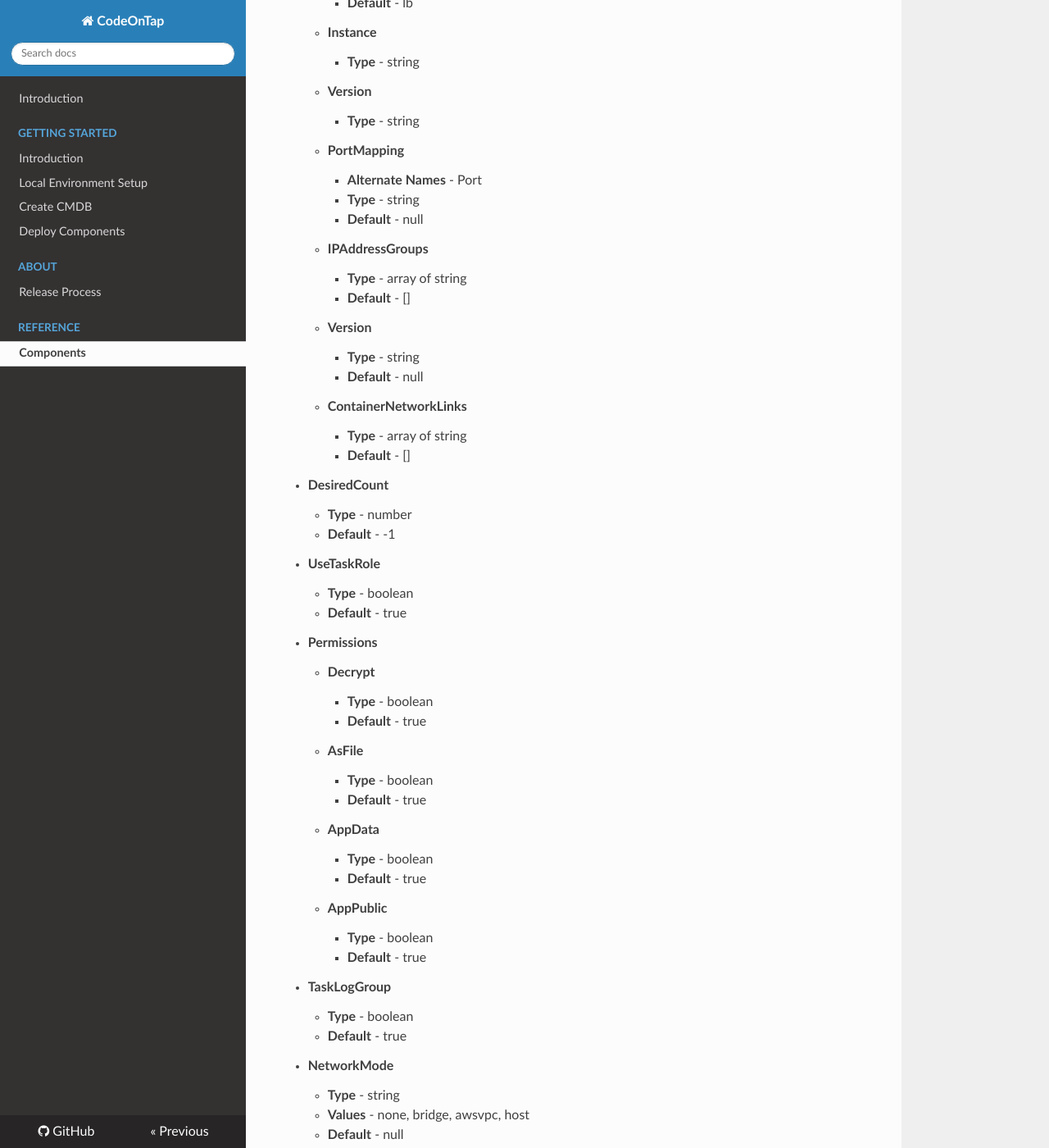
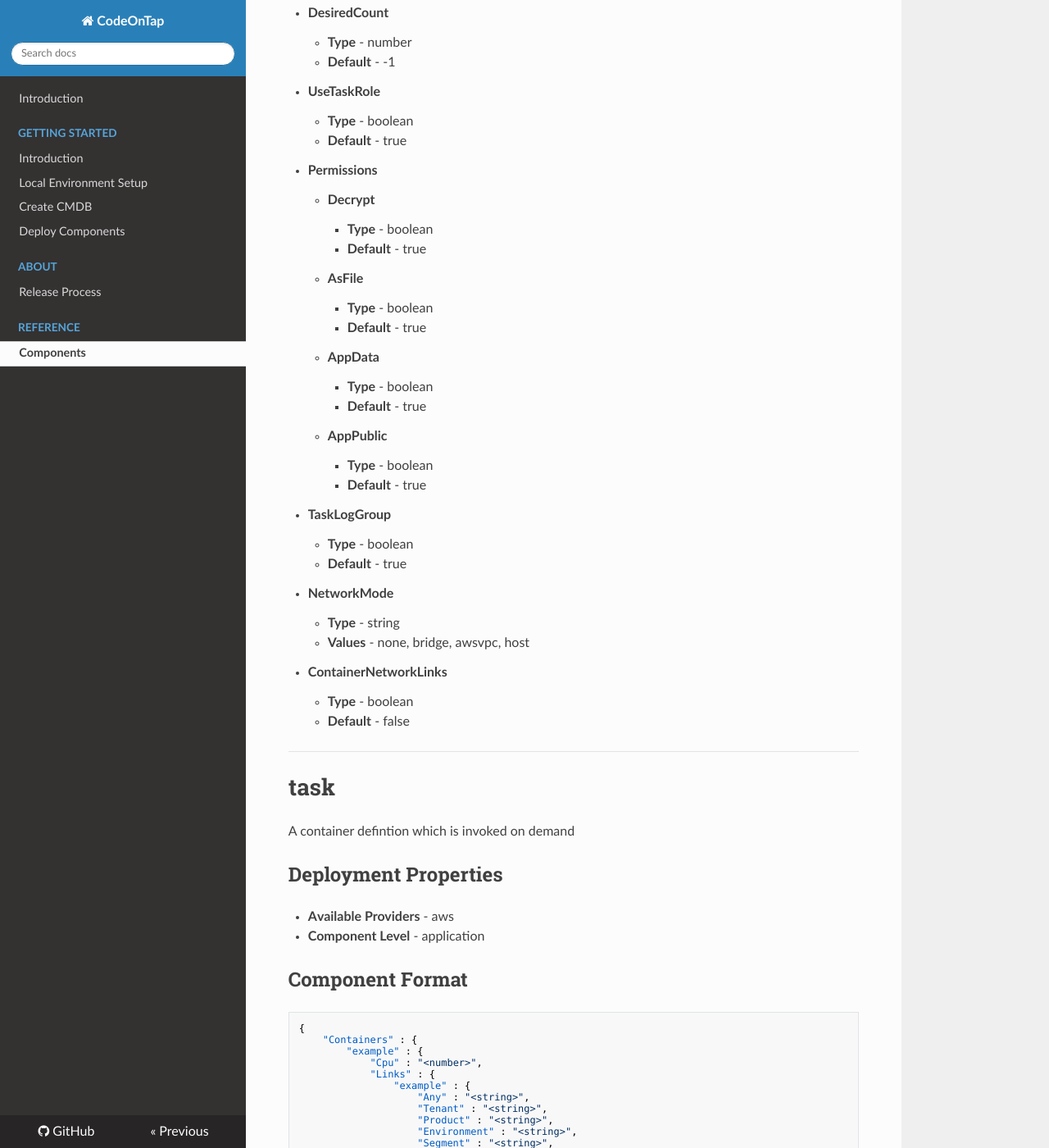
Before and after one commit to codeontap/codeontap, an MkDocs documentation site: the page built from docs/reference/component-reference.md, in a window 1280 px wide and 1400 px high, scrolled down 36355 px. Shown: the whole window at 82% size. Built offline with MkDocs 1.6.1, drawn with Linux system fonts in a browser that asks for light colours; nearby versions of some CDN libraries; some of the changed text lies outside the part shown.

Commit message:
latest reference docs

```diff
--- a/docs/reference/component-reference.md
+++ b/docs/reference/component-reference.md
@@ -50,10 +50,8 @@
 -   **Fragment**
     -   **Alternate Names** - Container
     -   **Type** - string
-    -   **Default** - null
 -   **Links**
     -   **Type** - object
-    -   **Default** - {}
 -   **WAF**
     -   **IPAddressGroups**
         -   **Type** - array of string
@@ -72,7 +70,6 @@
     -   **Default** - EDGE
 -   **IPAddressGroups**
     -   **Type** - array of string
-    -   **Default** - \[]
 -   **Authentication**
     -   **Type** - string
     -   **Values** - IP, SIG4ORIP, SIG4ANDIP
@@ -86,10 +83,8 @@
         -   **Default** - true
     -   **CountryGroups**
         -   **Type** - array of string
-        -   **Default** - \[]
     -   **CustomHeaders**
         -   **Type** - array of any
-        -   **Default** - \[]
     -   **Mapping**
         -   **Type** - boolean
         -   **Default** - false
@@ -104,7 +99,6 @@
         -   **Default** - docs
     -   **IPAddressGroups**
         -   **Type** - array of string
-        -   **Default** - \[]
 -   **Mapping**
     -   **IncludeStage**
         -   **Type** - boolean
@@ -233,7 +227,6 @@
 -   **Backup**
     -   **RetentionPeriod**
         -   **Type** - string
-        -   **Default** - null
 
 * * *
 
@@ -473,7 +466,6 @@
 -   **Fragment**
     -   **Alternate Names** - Container
     -   **Type** - string
-    -   **Default** - null
 -   **Links**
     -   **Any**
         -   **Type** - string
@@ -551,7 +543,6 @@
 -   **Ports**
     -   **IPAddressGroups**
         -   **Type** - array of string
-        -   **Default** - \[]
     -   **LB**
     -   **Tier**
         -   **Type** - string
@@ -569,7 +560,6 @@
     -   **PortMapping**
         -   **Alternate Names** - Port
         -   **Type** - string
-        -   **Default** - null
 
 * * *
 
@@ -606,7 +596,6 @@
     -   **Default** - master
 -   **Repository**
     -   **Type** - string
-    -   **Default** - null
 
 * * *
 
@@ -668,7 +657,6 @@
 -   **Path**
     -   **Host**
         -   **Type** - string
-        -   **Default** - null
     -   **Style**
         -   **Type** - string
         -   **Default** - single
@@ -793,7 +781,6 @@
 -   **Fragment**
     -   **Alternate Names** - Container
     -   **Type** - string
-    -   **Default** - null
 -   **Permissions**
     -   **Decrypt**
         -   **Type** - boolean
@@ -938,7 +925,6 @@
         -   **Type** - string
 -   **Prefix**
     -   **Type** - string
-    -   **Default** - null
 
 * * *
 
@@ -1007,7 +993,6 @@
 -   **Fragment**
     -   **Alternate Names** - Container
     -   **Type** - string
-    -   **Default** - null
 -   **Links**
     -   **Any**
         -   **Type** - string
@@ -1051,7 +1036,6 @@
 -   **Ports**
     -   **IPAddressGroups**
         -   **Type** - array of string
-        -   **Default** - \[]
     -   **LB**
     -   **Tier**
         -   **Type** - string
@@ -1069,7 +1053,6 @@
     -   **PortMapping**
         -   **Alternate Names** - Port
         -   **Type** - string
-        -   **Default** - null
 
 * * *
 
@@ -1150,7 +1133,6 @@
 -   **Fragment**
     -   **Alternate Names** - Container
     -   **Type** - string
-    -   **Default** - null
 -   **FixedIP**
     -   **Type** - boolean
     -   **Default** - false
@@ -1321,7 +1303,6 @@
 -   **Containers**
     -   **Cpu**
         -   **Type** - number
-        -   **Default** - null
     -   **Links**
     -   **Any**
         -   **Type** - string
@@ -1374,7 +1355,6 @@
         -   **Default** - false
     -   **RunCapabilities**
         -   **Type** - array of string
-        -   **Default** - \[]
     -   **Privileged**
         -   **Type** - boolean
         -   **Default** - false
@@ -1408,16 +1388,12 @@
     -   **PortMapping**
         -   **Alternate Names** - Port
         -   **Type** - string
-        -   **Default** - null
     -   **IPAddressGroups**
         -   **Type** - array of string
-        -   **Default** - \[]
     -   **Version**
         -   **Type** - string
-        -   **Default** - null
     -   **ContainerNetworkLinks**
         -   **Type** - array of string
-        -   **Default** - \[]
 -   **DesiredCount**
     -   **Type** - number
     -   **Default** - -1
@@ -1443,7 +1419,6 @@
 -   **NetworkMode**
     -   **Type** - string
     -   **Values** - none, bridge, awsvpc, host
-    -   **Default** - null
 -   **ContainerNetworkLinks**
     -   **Type** - boolean
     -   **Default** - false
@@ -1531,7 +1506,6 @@
 -   **Containers**
     -   **Cpu**
         -   **Type** - number
-        -   **Default** - null
     -   **Links**
     -   **Any**
         -   **Type** - string
@@ -1584,7 +1558,6 @@
         -   **Default** - false
     -   **RunCapabilities**
         -   **Type** - array of string
-        -   **Default** - \[]
     -   **Privileged**
         -   **Type** - boolean
         -   **Default** - false
@@ -1618,16 +1591,12 @@
     -   **PortMapping**
         -   **Alternate Names** - Port
         -   **Type** - string
-        -   **Default** - null
     -   **IPAddressGroups**
         -   **Type** - array of string
-        -   **Default** - \[]
     -   **Version**
         -   **Type** - string
-        -   **Default** - null
     -   **ContainerNetworkLinks**
         -   **Type** - array of string
-        -   **Default** - \[]
 -   **UseTaskRole**
     -   **Type** - boolean
     -   **Default** - true
@@ -1769,7 +1738,6 @@
     -   **Mandatory** - true
 -   **AdvancedOptions**
     -   **Type** - array of string
-    -   **Default** - \[]
 -   **Version**
     -   **Type** - string
     -   **Default** - 2.3
@@ -1779,7 +1747,6 @@
 -   **Snapshot**
     -   **Hour**
         -   **Type** - string
-        -   **Default** - null
 -   **Links**
     -   **Any**
         -   **Type** - string
@@ -1975,7 +1942,6 @@
 -   **Fragment**
     -   **Alternate Names** - Container
     -   **Type** - string
-    -   **Default** - null
 -   **Handler**
     -   **Type** - string
     -   **Mandatory** - true
@@ -2087,7 +2053,6 @@
         -   **Default** - Info
     -   **Namespace**
         -   **Type** - string
-        -   **Default** - null
     -   **Comparison**
         -   **Type** - string
         -   **Default** - Threshold
@@ -2126,7 +2091,6 @@
         -   **Default** - /healthcheck
     -   **Input**
         -   **Type** - object
-        -   **Default** - {}
 -   **Timeout**
     -   **Type** - number
     -   **Default** - 0
@@ -2222,7 +2186,6 @@
     -   **Default** - 60
 -   **HealthCheckPort**
     -   **Type** - string
-    -   **Default** - null
 
 * * *
 
@@ -2297,10 +2260,8 @@
 
 -   **IPAddressGroups**
     -   **Type** - array of string
-    -   **Default** - \[]
 -   **Certificate**
     -   **Type** - object
-    -   **Default** - {}
 -   **HostFilter**
     -   **Type** - boolean
     -   **Default** - false
@@ -2680,7 +2641,6 @@
     -   **EncryptionScheme**
         -   **Type** - string
         -   **Values** - base64
-        -   **Default** - null
 -   **Size**
     -   **Type** - number
     -   **Default** - 20
@@ -2697,7 +2657,6 @@
     -   **Type** - string
 -   **DBParameters**
     -   **Type** - object
-    -   **Default** - {}
 
 * * *
 
@@ -2755,7 +2714,6 @@
         -   **Default** - index.html
     -   **Error**
         -   **Type** - string
-        -   **Default** - null
 -   **PublicAccess**
     -   **Enabled**
         -   **Type** - boolean
@@ -2769,7 +2727,6 @@
         -   **Default** - \_localnet
     -   **Prefix**
         -   **Type** - string
-        -   **Default** - null
 -   **Style**
     -   **Type** - string
     -   **Description** - TODO(mfl): Think this can be removed
@@ -2777,7 +2734,6 @@
     -   **Type** - object
 -   **CORSBehaviours**
     -   **Type** - array of string
-    -   **Default** - \[]
 
 * * *
 
@@ -2829,10 +2785,8 @@
 -   **Fragment**
     -   **Alternate Names** - Container
     -   **Type** - string
-    -   **Default** - null
 -   **Links**
     -   **Type** - object
-    -   **Default** - {}
 -   **WAF**
     -   **IPAddressGroups**
         -   **Type** - array of string
@@ -2854,16 +2808,13 @@
         -   **Default** - true
     -   **CountryGroups**
         -   **Type** - array of string
-        -   **Default** - \[]
     -   **ErrorPage**
         -   **Type** - string
         -   **Default** - /index.html
     -   **DeniedPage**
         -   **Type** - string
-        -   **Default** - null
     -   **NotFoundPage**
         -   **Type** - string
-        -   **Default** - null
     -   **CachingTTL**
     -   **Default**
         -   **Type** - number
@@ -2986,7 +2937,6 @@
 -   **Fragment**
     -   **Alternate Names** - Container
     -   **Type** - string
-    -   **Default** - null
 -   **Links**
     -   **Any**
         -   **Type** - string
@@ -3035,7 +2985,6 @@
     -   **EncryptionScheme**
         -   **Type** - string
         -   **Values** - base64
-        -   **Default** - null
     -   **CharacterLength**
         -   **Type** - number
         -   **Default** - 20
```
